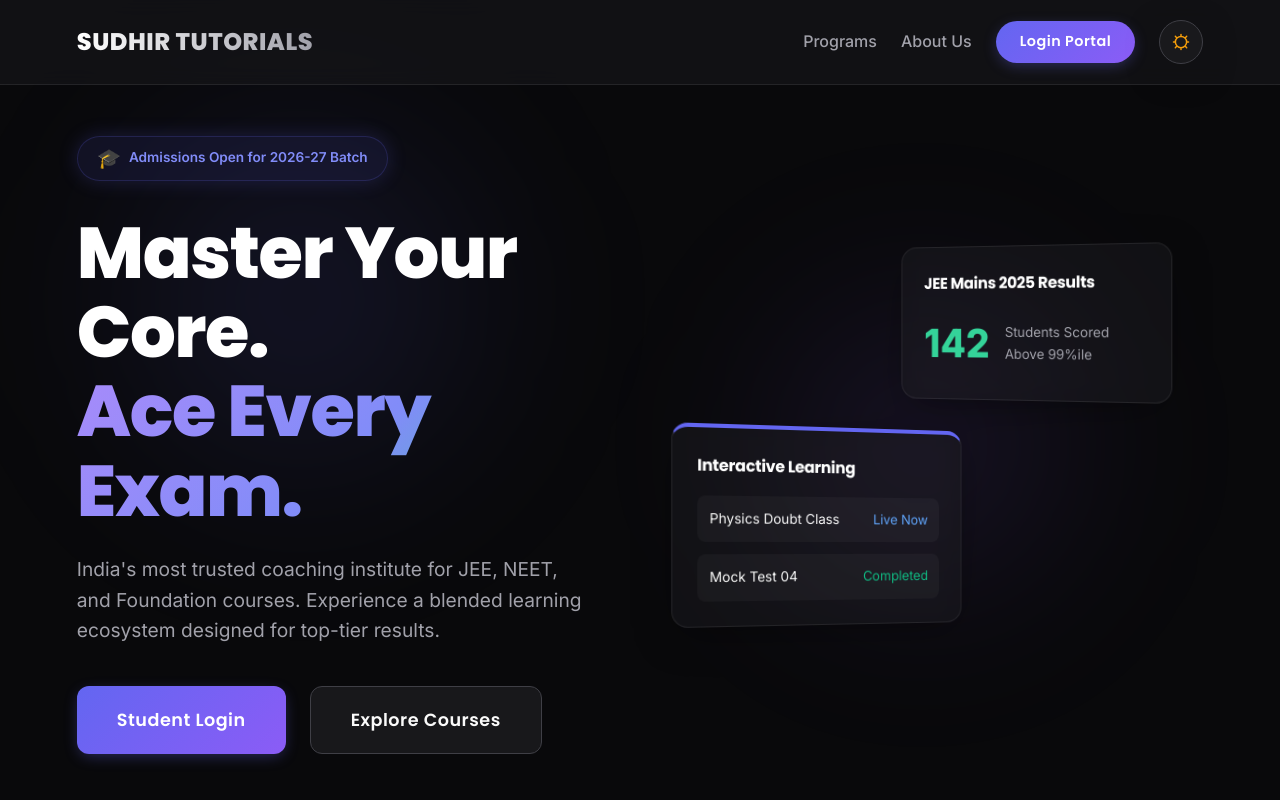
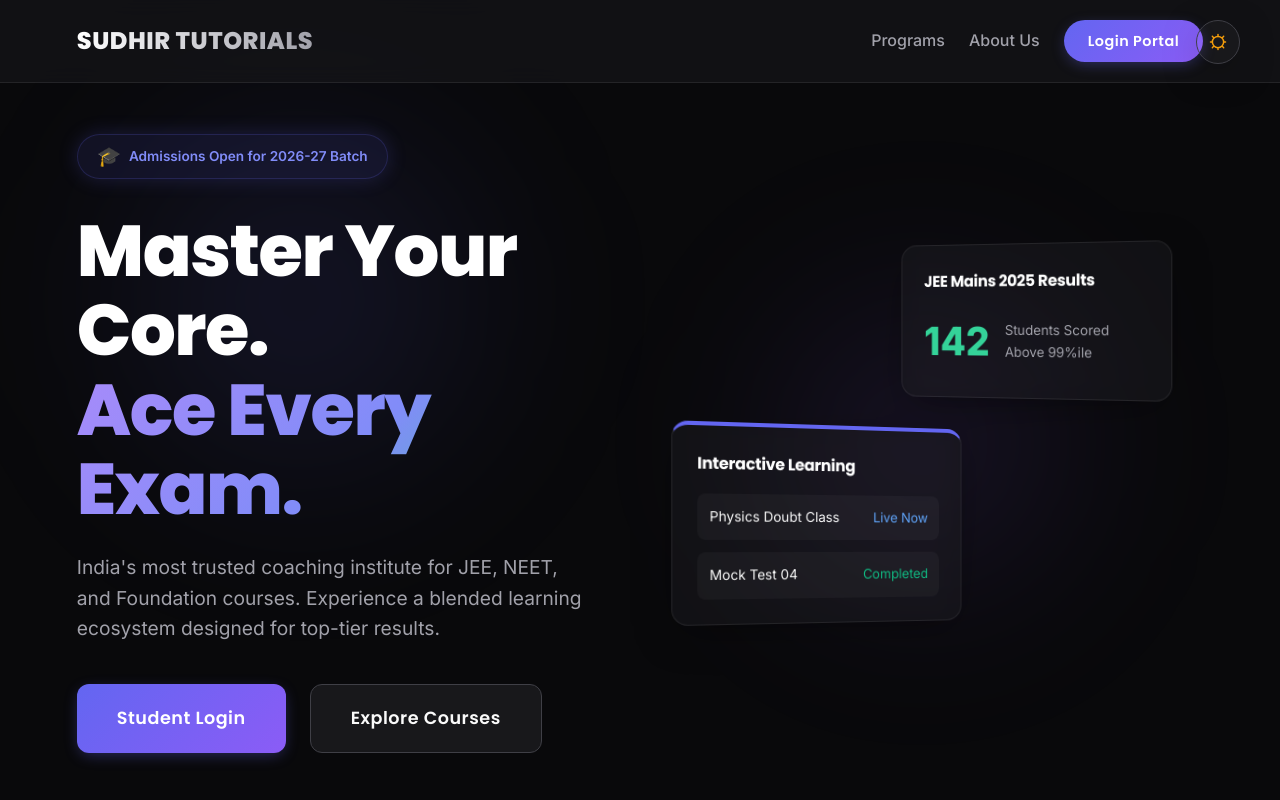
Before and after one commit to SudhirSir/SudhirTutorials, a Next.js app: page / in a window 1280 px wide. Shown: the top 800 px of the page. Built offline with nearby package versions, Linux system fonts and the light colour scheme.

Commit message:
UI/UX: Universally aligned theme toggle to absolute top-right most corner across all pages.

```diff
--- a/app/dashboard/layout.tsx
+++ b/app/dashboard/layout.tsx
@@ -69,12 +69,16 @@ export default function DashboardLayout({ children }: { children: React.ReactNod
 
   return (
     <div className="dashboard-container">
+      {/* Fixed Top-Right Viewport Theme Toggle (Most Right Side) */}
+      <div style={{ position: 'fixed', top: '1.5rem', right: '2.5rem', zIndex: 1000 }}>
+        <ThemeToggle />
+      </div>
+
       <aside className="sidebar">
         <div className="sidebar-inner">
           <div className="sidebar-header">
             <div style={{ display: 'flex', justifyContent: 'space-between', alignItems: 'center', marginBottom: '0.75rem' }}>
               <Link href="/" className="logo-small" style={{ margin: 0 }}>SUDHIR <span style={{ color: 'var(--primary)' }}>TUTORIALS</span></Link>
-              <ThemeToggle />
             </div>
             <div style={{ display: 'flex', flexDirection: 'column', gap: '0.5rem' }}>
               <div className={`role-badge-modern ${role.toLowerCase()}`}>{role} Portal</div>
--- a/app/page.tsx
+++ b/app/page.tsx
@@ -4,6 +4,10 @@ import { ThemeToggle } from '@/components/ThemeToggle';
 export default function Home() {
   return (
     <main className="landing-page" style={{ overflowX: 'hidden' }}>
+      {/* Fixed Top-Right Viewport Theme Toggle (Most Right Side) */}
+      <div style={{ position: 'fixed', top: '1.25rem', right: '2.5rem', zIndex: 1000 }}>
+        <ThemeToggle />
+      </div>
       <div className="bg-glow"></div>
 
       {/* Navbar */}
@@ -15,7 +19,6 @@ export default function Home() {
           <Link href="#programs" style={{ color: 'var(--text-muted)', fontWeight: 500, transition: 'color 0.2s' }}>Programs</Link>
           <Link href="#about" style={{ color: 'var(--text-muted)', fontWeight: 500, transition: 'color 0.2s' }}>About Us</Link>
           <Link href="/login" className="btn-primary" style={{ padding: '0.6rem 1.5rem', fontSize: '0.9rem' }}>Login Portal</Link>
-          <ThemeToggle />
         </nav>
       </header>
 
```
Also changed, not shown: app/login/page.tsx (+5 -4 lines).
